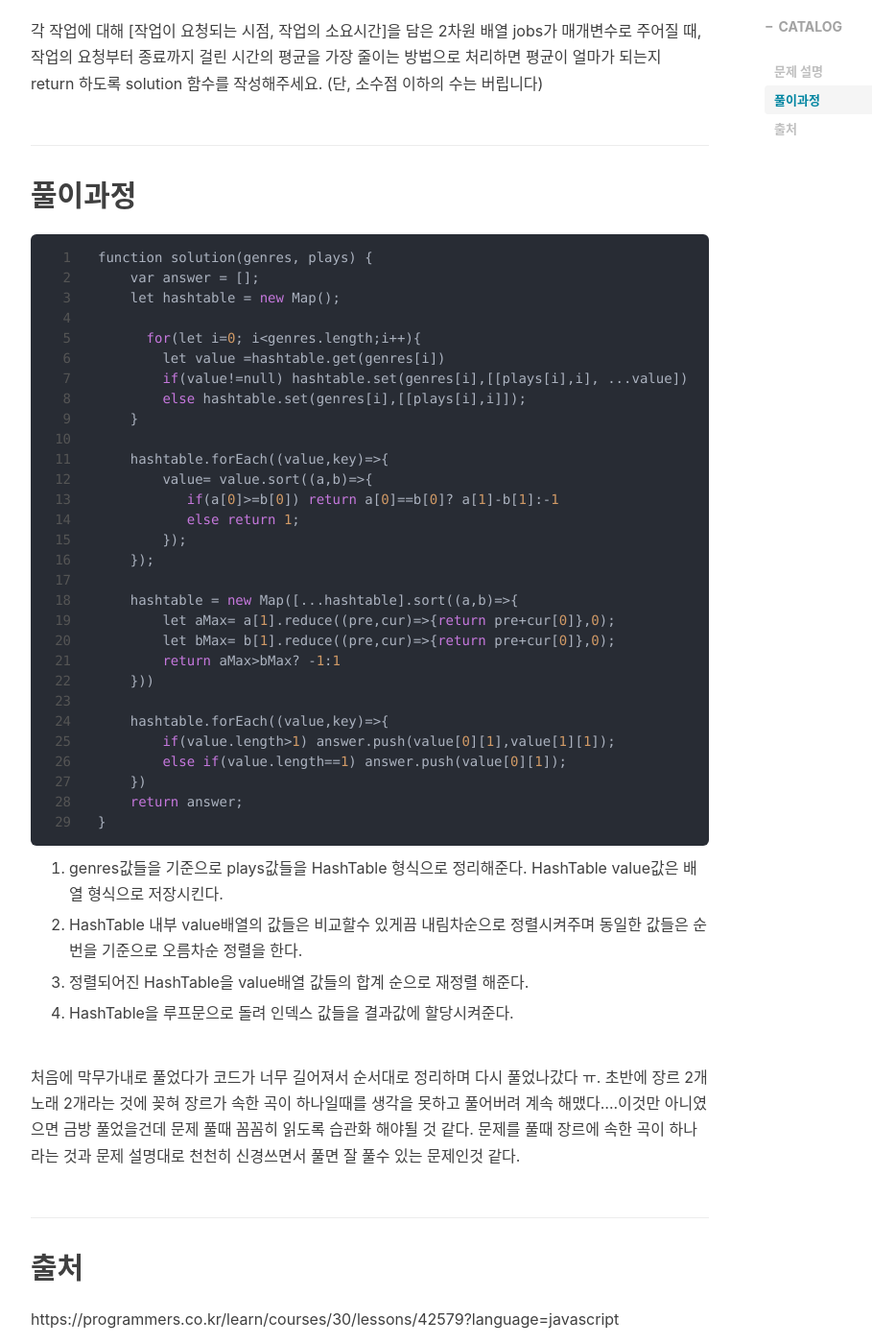
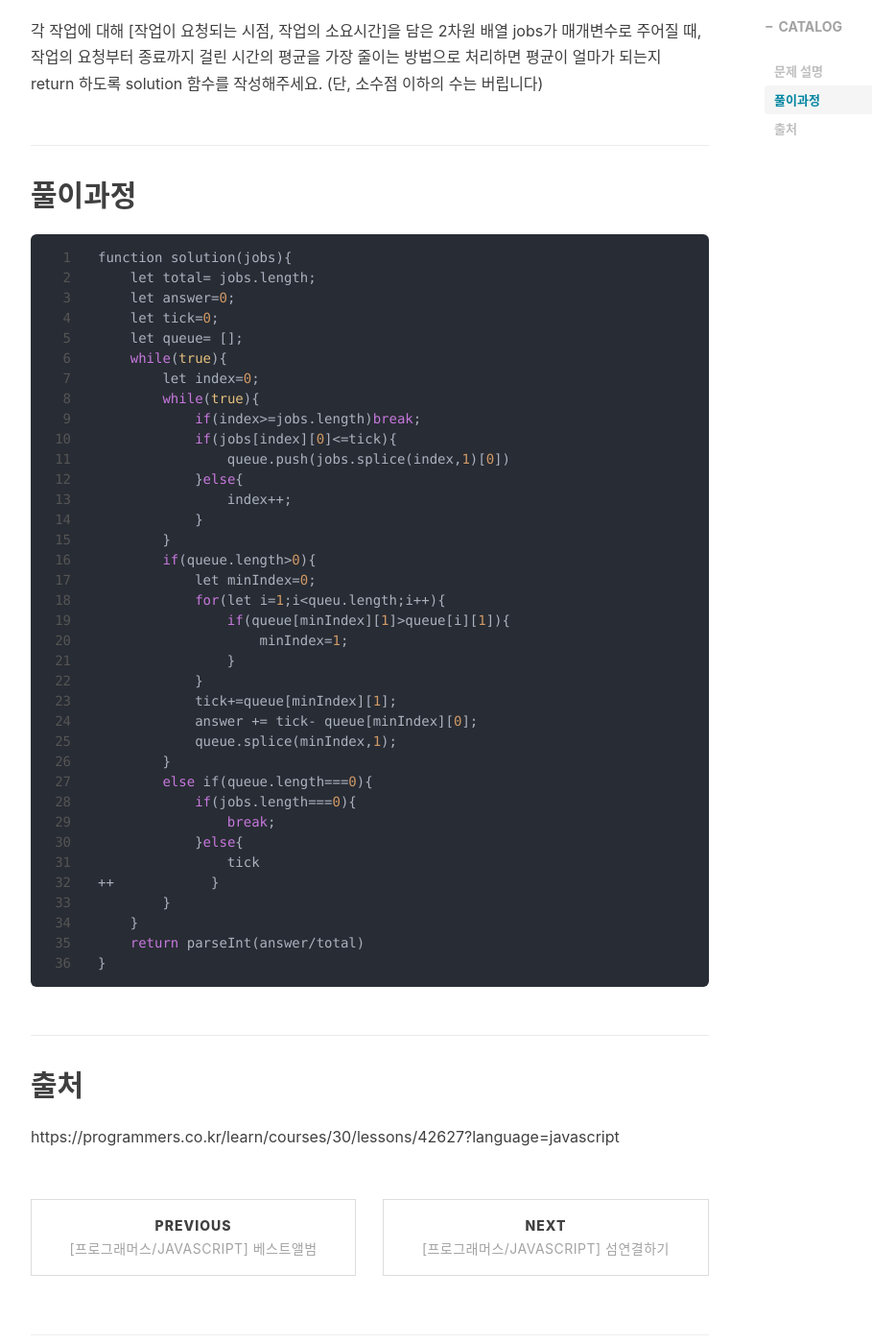
Before and after one commit to lss3070/Room19, a Jekyll site: the page built from _posts/2020-09-17-[Programus]- DiskController.md, in a window 1280 px wide and 1400 px high, scrolled down 2460 px. Shown: the whole window at 96% size, without its empty margins (233-1142 px from the left). Built offline with Jekyll 4.4.1, drawn with Linux system fonts in a browser that asks for light colours; nearby versions of some CDN libraries; library files that are not in the unit come from our copies; comment, search, counter and statistics services are not loaded; some of the changed text lies outside the part shown.

Commit message:
0917 post modify

````diff
--- a/_posts/2020-09-17-[Programus]- DiskController.md
+++ b/_posts/2020-09-17-[Programus]- DiskController.md
@@ -52,55 +52,49 @@ tags:
 -------
 
 ```cpp
-function solution(genres, plays) {
-    var answer = [];
-    let hashtable = new Map();
-
-      for(let i=0; i<genres.length;i++){
-        let value =hashtable.get(genres[i])
-        if(value!=null) hashtable.set(genres[i],[[plays[i],i], ...value])
-        else hashtable.set(genres[i],[[plays[i],i]]);
+function solution(jobs){
+    let total= jobs.length;
+    let answer=0;
+    let tick=0;
+    let queue= [];
+    while(true){
+        let index=0;
+        while(true){
+            if(index>=jobs.length)break;
+            if(jobs[index][0]<=tick){
+                queue.push(jobs.splice(index,1)[0])
+            }else{
+                index++;
+            }
+        }
+        if(queue.length>0){
+            let minIndex=0;
+            for(let i=1;i<queu.length;i++){
+                if(queue[minIndex][1]>queue[i][1]){
+                    minIndex=1;
+                }
+            }
+            tick+=queue[minIndex][1];
+            answer += tick- queue[minIndex][0];
+            queue.splice(minIndex,1);
+        }
+        else if(queue.length===0){
+            if(jobs.length===0){
+                break;
+            }else{
+                tick
+++            }
+        }
     }
-
-    hashtable.forEach((value,key)=>{
-        value= value.sort((a,b)=>{
-           if(a[0]>=b[0]) return a[0]==b[0]? a[1]-b[1]:-1
-           else return 1;
-        });
-    });
-
-    hashtable = new Map([...hashtable].sort((a,b)=>{
-        let aMax= a[1].reduce((pre,cur)=>{return pre+cur[0]},0);
-        let bMax= b[1].reduce((pre,cur)=>{return pre+cur[0]},0);
-        return aMax>bMax? -1:1
-    }))
-
-    hashtable.forEach((value,key)=>{
-        if(value.length>1) answer.push(value[0][1],value[1][1]);
-        else if(value.length==1) answer.push(value[0][1]);
-    })
-    return answer;
+    return parseInt(answer/total)
 }
 ```
 
 
 
-1. genres값들을 기준으로 plays값들을 HashTable 형식으로 정리해준다. HashTable value값은 배열 형식으로 저장시킨다.
-
-2. HashTable 내부 value배열의 값들은 비교할수 있게끔 내림차순으로 정렬시켜주며 동일한 값들은 순번을 기준으로 오름차순 정렬을 한다.
-
-3. 정렬되어진 HashTable을 value배열 값들의 합계 순으로 재정렬 해준다.
-
-4. HashTable을 루프문으로 돌려 인덱스 값들을 결과값에 할당시켜준다.
-
-
-처음에 막무가내로 풀었다가 코드가 너무 길어져서 순서대로 정리하며 다시 풀었나갔다 ㅠ.
-초반에 장르 2개 노래 2개라는 것에 꽂혀 장르가 속한 곡이 하나일때를 생각을 못하고 풀어버려
-계속 해맸다....이것만 아니였으면 금방 풀었을건데 문제 풀때 꼼꼼히 읽도록 습관화 해야될 것 같다.
-문제를 풀때 장르에 속한 곡이 하나라는 것과 문제 설명대로 천천히 신경쓰면서 풀면 잘 풀수 있는 문제인것 같다.
 
 
 
 출처
 ---
-https://programmers.co.kr/learn/courses/30/lessons/42579?language=javascript
+https://programmers.co.kr/learn/courses/30/lessons/42627?language=javascript
````
Also changed, not shown: other parts of _posts/2020-09-17-[Programus]- DiskController.md (+1 -1 lines).
